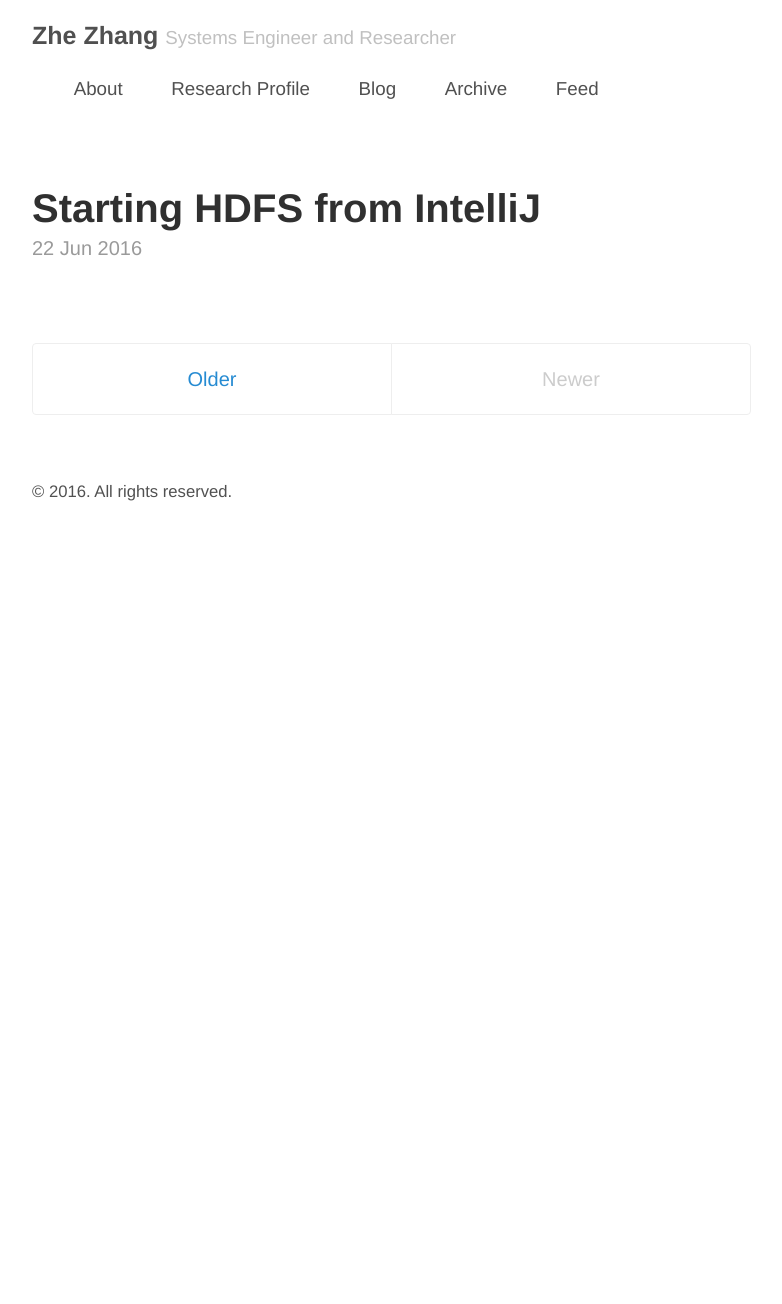
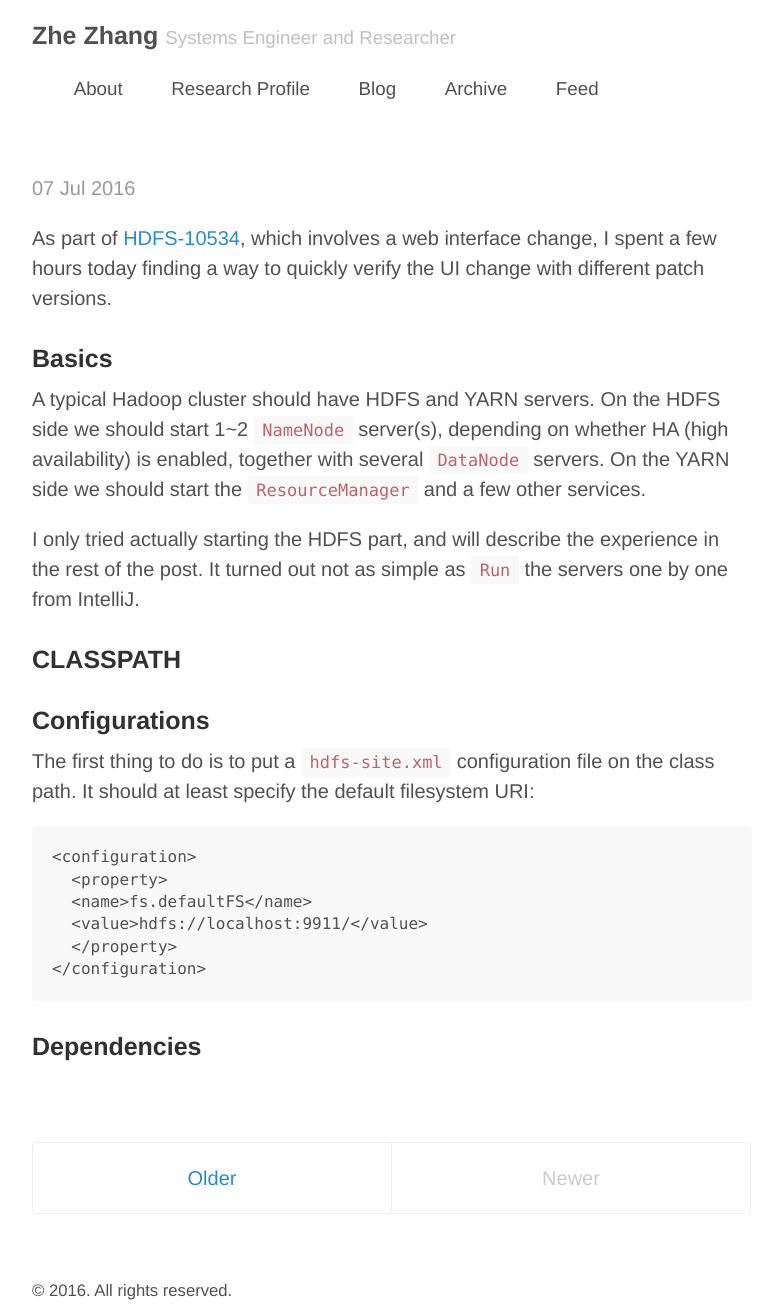
Before and after one commit to zhe-thoughts/zhe-thoughts.github.io, a Jekyll site: the page built from index.html, in a window 1280 px wide. Shown: the whole page, without its empty margins (248-1030 px from the left). Built offline with Jekyll 4.4.1, drawn with Linux system fonts in a browser that asks for light colours; the list of posts is cut into pages by our own code; before the commit the page ends 900 px from its top, so only the background shows below that.

Commit message:
Update 2016-06-22-HDFS-from-Intellij.md

````diff
--- a/_posts/2016-06-22-HDFS-from-Intellij.md
+++ b/_posts/2016-06-22-HDFS-from-Intellij.md
@@ -1,4 +1,26 @@
 ---
 layout: post
-title: Starting HDFS from IntelliJ
+title: How to: Run a Hadoop Cluster from IntelliJ
 ---
+
+As part of [HDFS-10534](https://issues.apache.org/jira/browse/HDFS-10534), which involves a web interface change, I spent a few hours today finding a way to quickly verify the UI change with different patch versions.
+
+### Basics
+A typical Hadoop cluster should have HDFS and YARN servers. On the HDFS side we should start 1~2 ```NameNode``` server(s), depending on whether HA (high availability) is enabled, together with several ```DataNode``` servers. On the YARN side we should start the ```ResourceManager``` and a few other services.
+
+I only tried actually starting the HDFS part, and will describe the experience in the rest of the post. It turned out not as simple as ```Run``` the servers one by one from IntelliJ.
+
+### CLASSPATH
+
+### Configurations
+The first thing to do is to put a ```hdfs-site.xml``` configuration file on the class path. It should at least specify the default filesystem URI:
+```
+<configuration>
+  <property>
+  <name>fs.defaultFS</name>
+  <value>hdfs://localhost:9911/</value>
+  </property>
+</configuration>
+```
+
+### Dependencies
````
